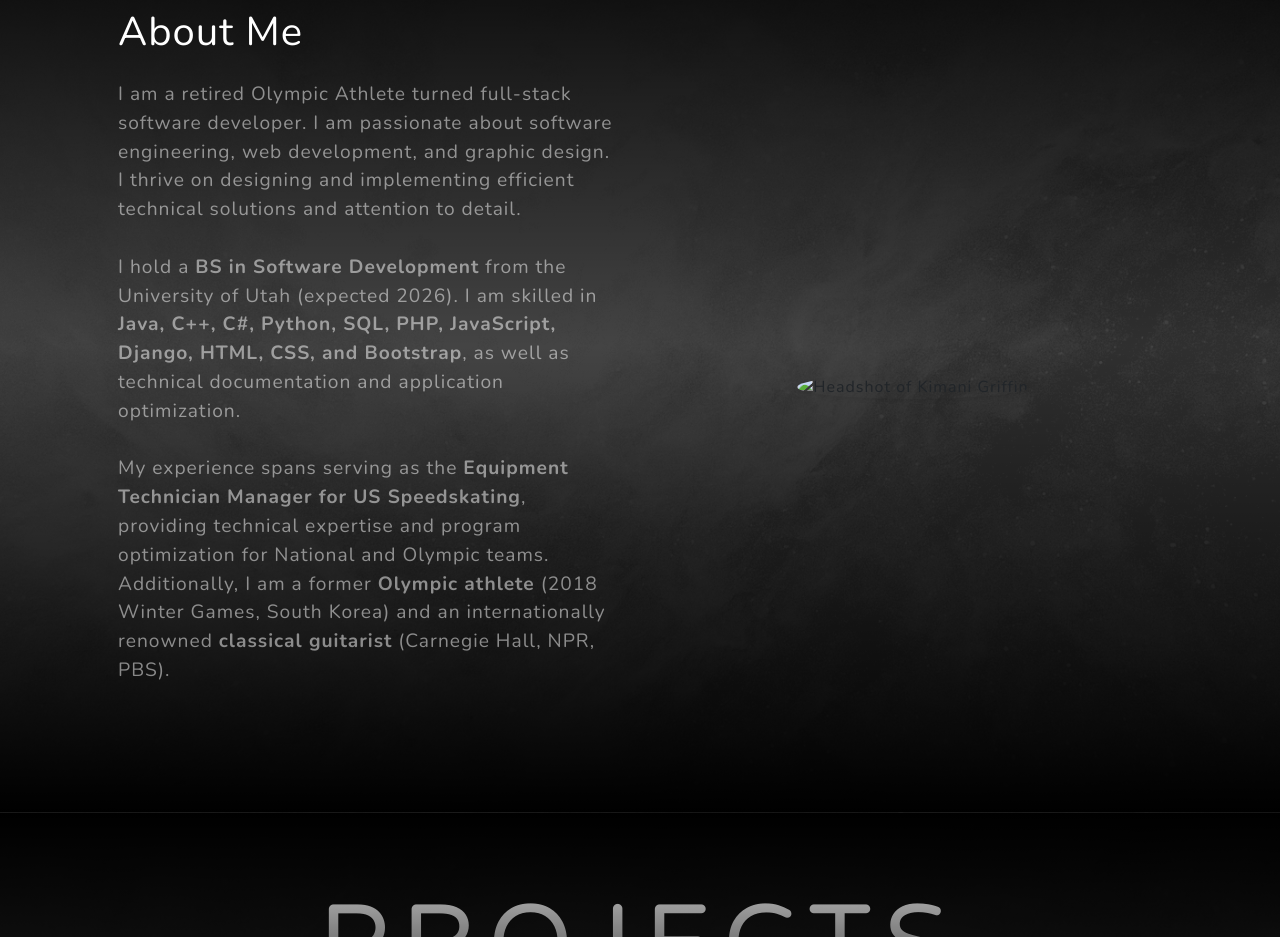
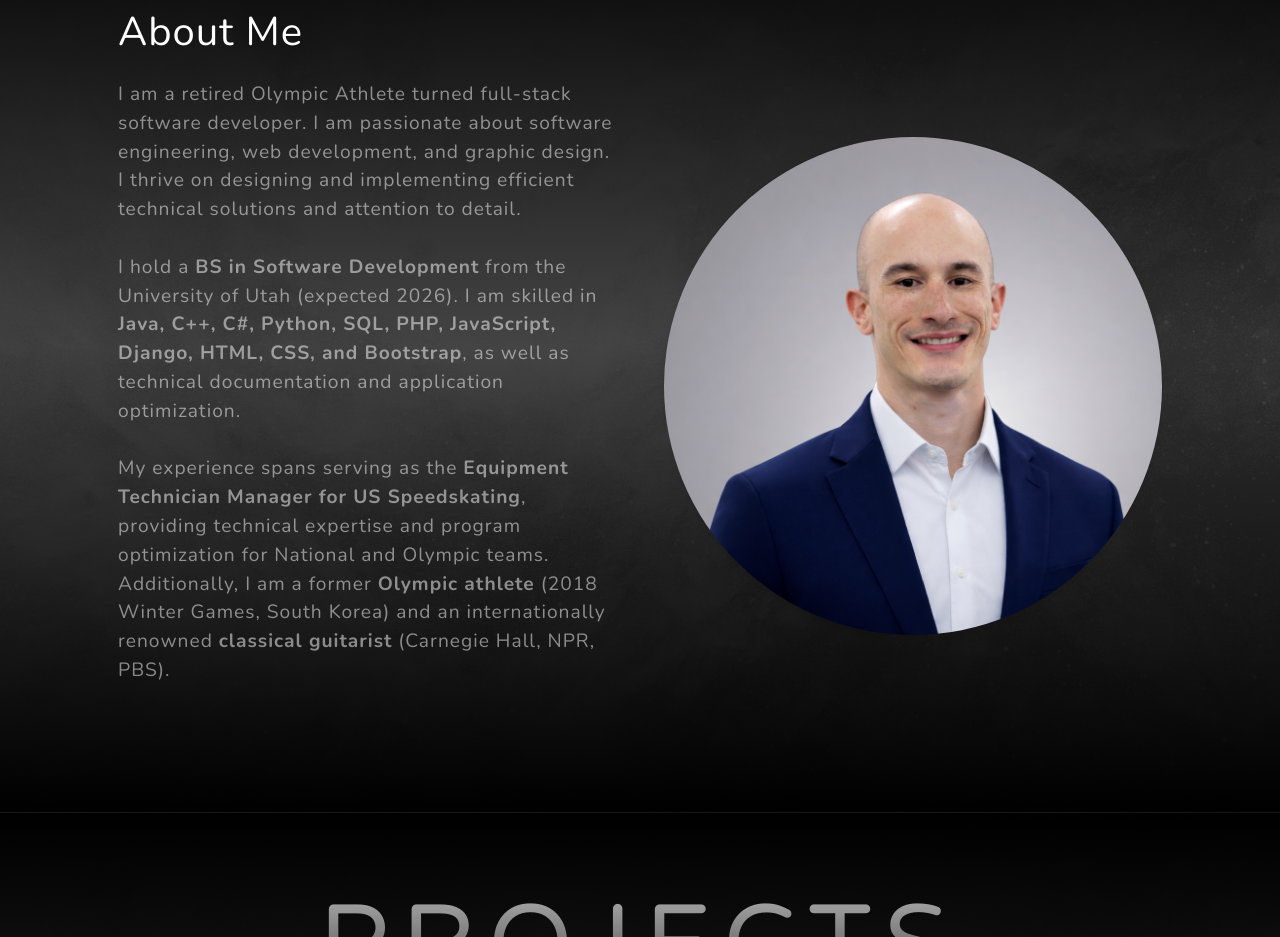
Before and after one commit to KGriffin90/KimaniGriffin, a plain HTML site: page index.html in a window 1280 px wide. Shown: the part 920-1857 px from the top of the page. Drawn offline with nearby package versions, Linux system fonts and the light colour scheme.

Commit message:
Update index.html

```diff
--- a/index.html
+++ b/index.html
@@ -88,7 +88,7 @@
                 </div>
                 <!-- Headshot column -->
                 <div class="col-12 col-md-8 col-lg-6 text-center mx-auto mt-4 mt-lg-0">
-                    <img src="assets/img/headshot.jpeg" alt="Headshot of Kimani Griffin"
+                    <img src="assets/img/Headshot.png" alt="Headshot of Kimani Griffin"
                         class="img-fluid rounded-circle shadow-sm profile-img">
                 </div>
             </div>
```
